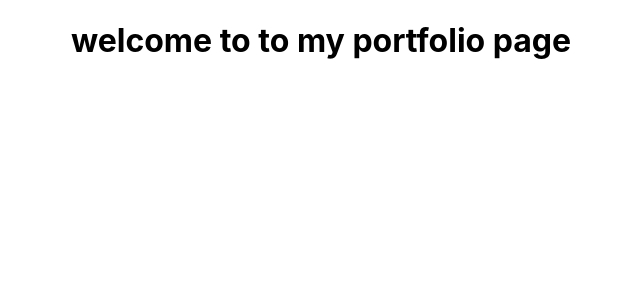
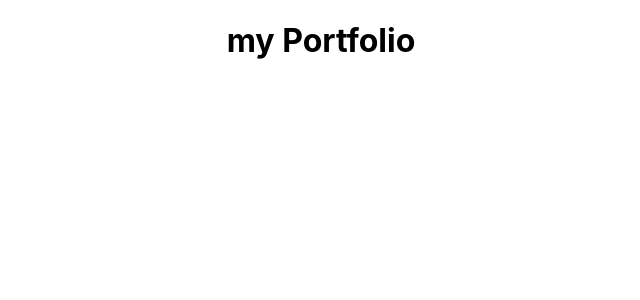
Before and after one commit to selvivini/react-portfolio, a React (Create React App) app: page /#/portfolio in a window 1280 px wide. Shown: the top 300 px of the page, without its empty margins (319-959 px from the left). Built offline with nearby package versions, Linux system fonts and the light colour scheme.

Commit message:
wrapped all the pages inside hash router

```diff
--- a/src/App.js
+++ b/src/App.js
@@ -1,11 +1,19 @@
 import './App.css';
-
+import { HashRouter, Route } from 'react-router-dom';
+import About from './pages/About';
+import Portfolio from './pages/Portfolio';
+import Contact from './pages/Contact';
 function App() {
-  return (
-    <div className="App">
-      <h1>welcome to to my portfolio page</h1>
-    </div>
-  );
+	return (
+		<div className='App'>
+			<HashRouter>
+				<Route exact path='/' component={About} />
+				<Route exact path='/about' component={About} />
+				<Route exact path='/portfolio' component={Portfolio} />
+        <Route exact path='/contact' component={Contact} />
+			</HashRouter>
+		</div>
+	);
 }
 
 export default App;
--- a/src/pages/Portfolio.js
+++ b/src/pages/Portfolio.js
@@ -2,9 +2,9 @@
 
 const Portfolio = () => {
     return (
-        <div>
+        <h1>
             my Portfolio
-        </div>
+        </h1>
     )
 }
 
```
